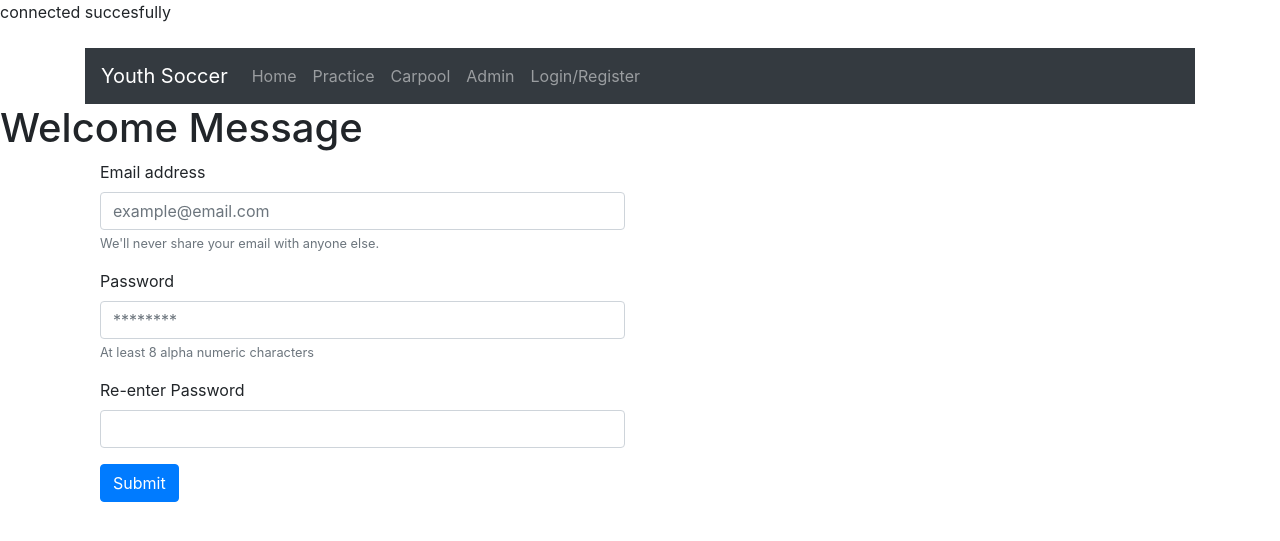
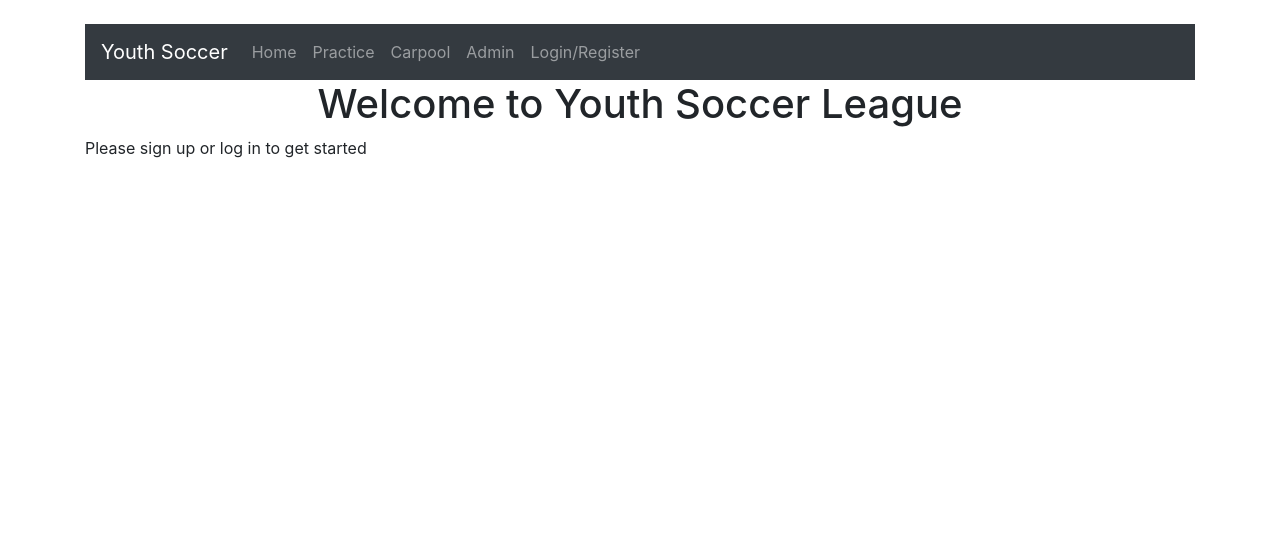
Before and after one commit to dannyboy15/cpsc431_final_project, a PHP site: page / in a window 1280 px wide. Shown: the top 541 px of the page. Run offline with PHP 8.4, Linux system fonts and the light colour scheme; data that the repository does not hold is empty.

Commit message:
Remove unused sql code

```diff
--- a/index.php
+++ b/index.php
@@ -1,32 +1,15 @@
-<!DOCTYPE html>
 <?php
 
-require_once 'mysql_conn.php';
+$title = 'Welcome - Youth Soccer';
+$active = "";
+require_once('header.php');
 
-$dbconn = mysqli_connect($dbhost, $dbuser, $dbpass, $dbname);
-if ($dbconn->connect_errno) {
-  printf("Connect failed: %s<br>", $dbconn->connect_error);
-  exit();
-} else {
-    echo "connected succesfully<br>";
-    $query = "
-  SELECT
-      *
-  FROM
-      Roles";
-}
+?>
 
-if ($result = $dbconn->query($query)) {
-  while ($row = $result->fetch_array(MYSQLI_NUM)) {
-      var_dump($row);
-      echo "<br>";
-  }
-}
 
-require 'header.php';
+<div class="container">
+  <h1 class="text-center">Welcome to Youth Soccer League</h1>
+  <p>Please sign up or log in to get started</p>
+</div>
 
-echo "<h1>Welcome Message</h1>";
-require 'display_registration.php';
-
-require 'footer.php';
-?>
+<?php require_once('footer.php'); ?>
```
